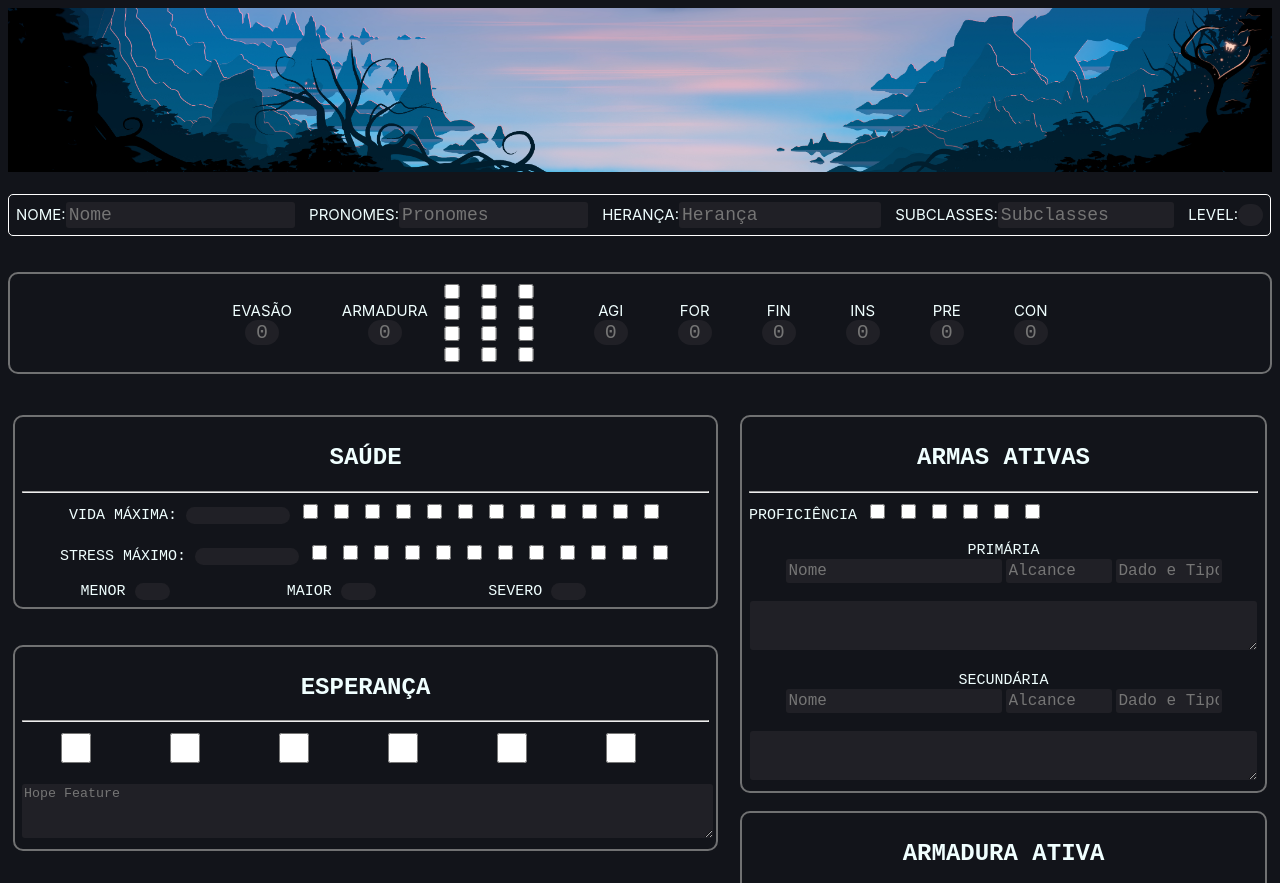
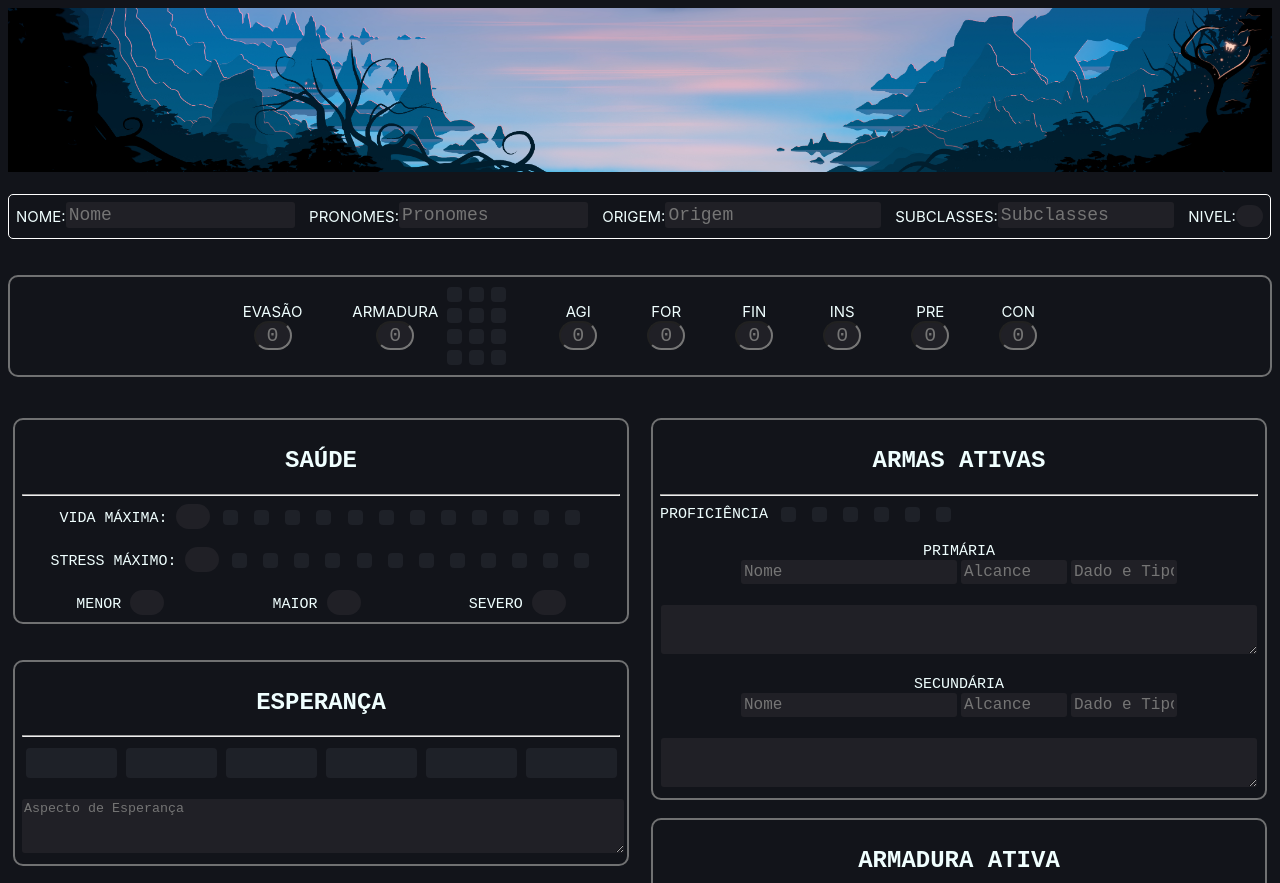
Before and after one commit to larryfsg/Ficha-DaggerHeart, a plain HTML site: page index.html in a window 1280 px wide. Shown: the top 883 px of the page. Drawn offline with Linux system fonts and the light colour scheme.

Commit message:
Atualizações de Estilo

```diff
--- a/index.html
+++ b/index.html
@@ -27,8 +27,8 @@
         </div>
 
         <div>
-            <p>HERANÇA:  </p>
-            <input type="text" placeholder="Herança" data-save="herancachar">
+            <p>ORIGEM:  </p>
+            <input type="text" placeholder="Origem" data-save="herancachar">
         </div>
 
         <div>
@@ -37,7 +37,7 @@
         </div>
 
         <div class="nivel">
-            <p>LEVEL:  </p>
+            <p>NIVEL:  </p>
             <input type="number" data-save="levelchar">
         </div>
     </div>
@@ -122,7 +122,7 @@
                 <h2>SAÚDE</h2> <hr>
 
                 <p style="text-align: center;">VIDA MÁXIMA:
-                    <input type="number" data-save="vidamax">
+                    <input type="number" data-save="vidamax" style="width: 30px; font-size: 20px;">
                     <input type="checkbox" data-save="vidacheck1">
                     <input type="checkbox" data-save="vidacheck2">
                     <input type="checkbox" data-save="vidacheck3">
@@ -140,7 +140,7 @@
             </br>
 
             <p style="text-align: center;">STRESS MÁXIMO:
-                    <input type="number" data-save="stressmax">
+                    <input type="number" data-save="stressmax" style="width: 30px; font-size: 20px;">
                     <input type="checkbox" data-save="stresscheck1">
                     <input type="checkbox" data-save="stresscheck2">
                     <input type="checkbox" data-save="stresscheck3">
@@ -159,16 +159,16 @@
 
                 <div class="dano">
 
-                            <p style="max-width: 30%;">MENOR
-                            <input type="number" data-save="danomenor" style="max-width: 15%;"> </p>
+                            <p>MENOR
+                            <input type="number" data-save="danomenor" style="width: 30px; font-size: 20px;"> </p>
 
 
-                            <p style="max-width: 30%;">MAIOR
-                            <input type="number" data-save="danomaior" style="max-width: 15%;"> </p>
+                            <p>MAIOR
+                            <input type="number" data-save="danomaior" style="width: 30px; font-size: 20px;"> </p>
 
 
-                            <p style="max-width: 30%;">SEVERO
-                            <input type="number" data-save="danosevero" style="max-width: 15%;"> </p>
+                            <p>SEVERO
+                            <input type="number" data-save="danosevero" style="width: 30px; font-size: 20px;"> </p>
 
                 </div>
             </div>
@@ -193,7 +193,7 @@
 
             <br>
 
-            <textarea placeholder="Hope Feature" data-save="recursoesperanca" style="min-height: 50px; min-width: 100%; max-width: fit-content;"></textarea>
+            <textarea placeholder="Aspecto de Esperança" data-save="recursoesperanca" style="min-height: 50px; min-width: 100%; max-width: fit-content;"></textarea>
 
             </div>
 
@@ -260,14 +260,12 @@
             <br>
 
             <div style="border: 2px solid rgba(136, 136, 136, 0.808); border-radius: 10px; padding: 7px;text-align: center;">
-                <h2>CLASS FEATURE</h2> <hr>
+                <h2>ASPECTO DE CLASSE</h2> <hr>
 
                 <textarea data-save="recursoclasse" style="min-height: 60px; min-width: 100%; max-width:fit-content;"></textarea>
             </div>
 
-            <button id="exportar">EXPORTAR</button>
-            <button id="importar">IMPORTAR</button>
-            <input type="file" id="fileInput" accept=".json" hidden>
+
 
         </div>
 
@@ -383,8 +381,15 @@
         <div>
 
         </div>
+    </div>
 
-    </div>
+        <div style="display:flex; justify-content: center; gap:10px">
+
+            <button id="exportar">EXPORTAR</button>
+            <button id="importar">IMPORTAR</button>
+            <input type="file" id="fileInput" accept=".json" hidden>
+
+        </div>
 
 
     <script>
--- a/style.css
+++ b/style.css
@@ -3,10 +3,31 @@ body{
 }
 
 input[type="checkbox"] {
-  accent-color: rgb(200, 170, 90);
+  appearance: none;
+  -webkit-appearance: none;
+
   width: 15px;
   height: 15px;
+
+  background-color: rgb(30, 33, 40); /* levemente mais claro */
+  border: 1.5px solid rgb(90, 90, 90);
+  border-radius: 4px;
+
+  cursor: pointer;
+  vertical-align: middle;
+
+  transition: background-color 0.2s, border-color 0.2s;
 }
+
+input[type="checkbox"]:hover {
+  border-color: rgb(140, 140, 140);
+}
+
+input[type="checkbox"]:checked {
+  background-color: rgb(200, 170, 90);
+  border-color: rgb(200, 170, 90);
+}
+
 
 input[type="text"]{
     font-family: 'Courier New', monospace;
@@ -15,6 +36,7 @@ input[type="text"]{
     border-radius: 3px;
     font-size: 16px;
     padding: 3px;
+    margin-bottom: 3px;
 }
 
 input[type="number"]{
@@ -76,6 +98,34 @@ h3{
 
 }
 
+button {
+  background: transparent;
+  color: #ffffff;
+
+  border: 2px solid rgba(255, 255, 255, 0.7);
+  border-radius: 10px;
+
+  padding: 10px 20px;
+  font-size: 15px;
+  font-weight: 500;
+
+  cursor: pointer;
+
+  transition:
+    border-color 0.25s,
+    color 0.25s,
+    transform 0.12s,
+    box-shadow 0.25s;
+}
+
+button:hover {
+  border-color: #ffffff;
+  box-shadow: 0 0 0 3px rgba(255, 255, 255, 0.15);
+}
+
+button:active {
+  transform: scale(0.96);
+}
 
 .inicio{
     display: flex;
@@ -153,11 +203,15 @@ h3{
     white-space: nowrap;
 }
 
-.atributos input{
+.atributos input[type="number"]{
     max-width: 30px;
     min-width: 30px;
     font-size: 20px;
-    border: 0;
+
+}
+
+.atributos input[type="checkbox"]{
+    border:0;
 }
 
 .nivel{
@@ -195,17 +249,19 @@ h3{
     display:flex;
     flex-direction: row;
     text-align: center;
-
+    justify-content:space-around;
 }
 
 
 .checkesp{
     display: flex;
     gap: 2px;
+    justify-content: center;
 }
 
 .checkesp input{
     width: 20px;
     height: 30px;
 
+
 }
```
